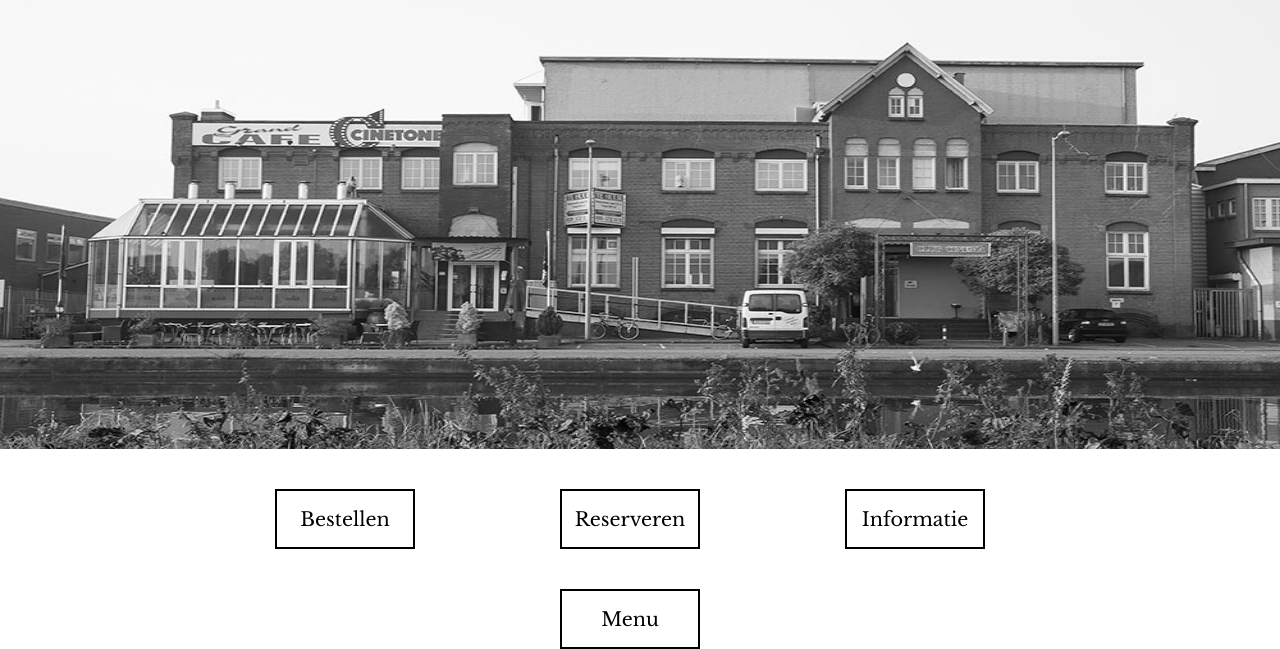
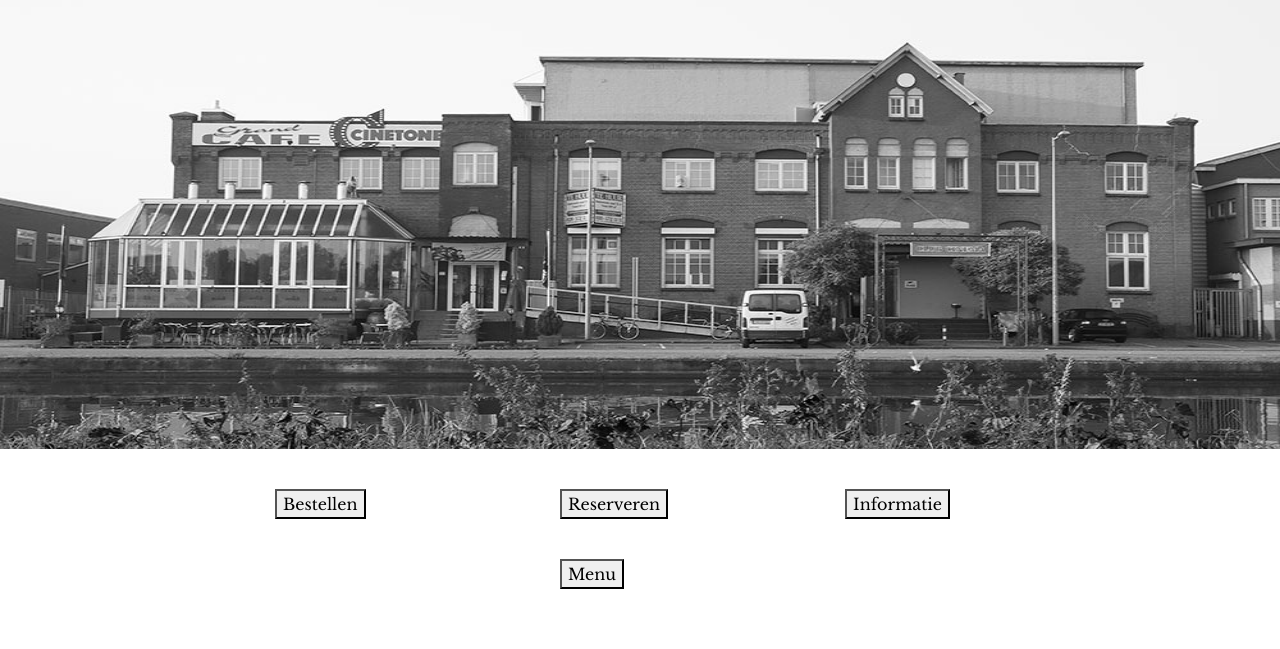
Before and after one commit to DaveydeHaas/projectHollywood, a PHP site: page / in a window 1280 px wide. Shown: the part 151-800 px from the top of the page. Run offline with PHP 8.4, Linux system fonts and the light colour scheme.

Commit message:
merge 12-04-2021

```diff
--- a/content/home.php
+++ b/content/home.php
@@ -6,21 +6,21 @@
         <div class="col-2"></div>
 
         <div class="col-3">
-            <a href="./index.php?content=order"><button type="button" class="home-button">Bestellen</button></a>
+            <a href="./index.php?content=order"><button type="button" class="standard-button">Bestellen</button></a>
         </div>
 
         <div class="col-3">
-            <a href="./index.php?content=reserve"><button type="button" class="home-button">Reserveren</button></a>
+            <a href="./index.php?content=reserve"><button type="button" class="standard-button">Reserveren</button></a>
         </div>
 
         <div class="col-3">
-            <a href="./index.php?content=info"><button type="button" class="home-button">Informatie</button></a>
+            <a href="./index.php?content=info"><button type="button" class="standard-button">Informatie</button></a>
         </div>
     </div>
     <div class="row button-top-fix">
         <div class="col-5"></div>
         <div class="col-3">
-            <a href="./index.php?content=menu"><button type="button" class="home-button">Menu</button></a>
+            <a href="./index.php?content=menu"><button type="button" class="standard-button">Menu</button></a>
         </div>
 
     </div>
--- a/css/home.css
+++ b/css/home.css
@@ -1,5 +1,5 @@
 .button-top-fix{
-    margin-top: 2.5rem;
+    margin-bottom: 2.5rem;
 }
 
 .home-button{
--- a/css/reserve.css
+++ b/css/reserve.css
@@ -0,0 +1,3 @@
+.backgroundcolor2{
+    background-color: grey;
+}
--- a/css/style.css
+++ b/css/style.css
@@ -7,9 +7,7 @@ font-family: 'Libre Baskerville', serif;
 .header{
     height: 450px;
     width: 100%;
-    /* background-image: ; */
-    /* dummy background */
-    background-color: grey;
+    margin-bottom: 2.5rem;
 }
 
 .navbar{
```
Also changed, not shown: content/reserve.php (+6 -1 lines).
